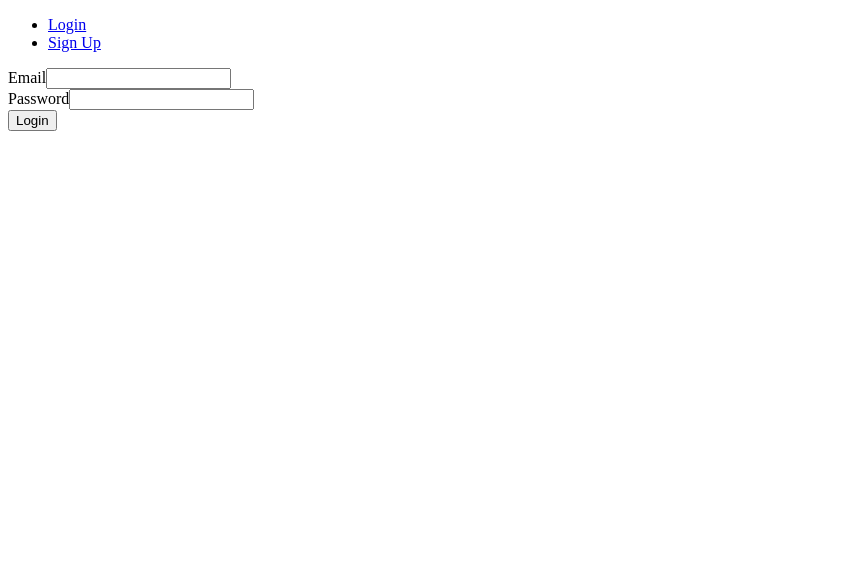
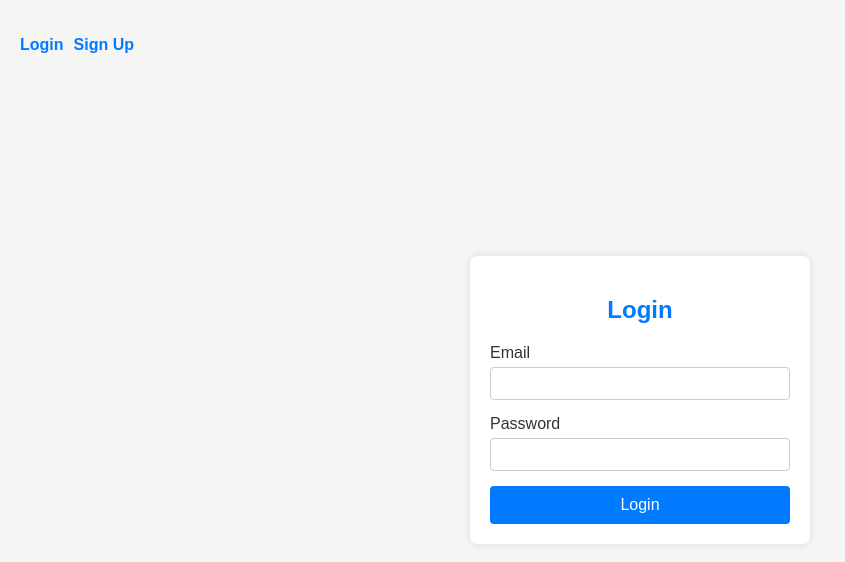
Before and after one commit to PUP-BSIT/playground-alima-kailamarie, an Angular app in the folder sample_app/: page /login in a window 1280 px wide. Shown: the top 562 px of the page, without its empty margins (0-845 px from the left). Built offline with nearby package versions, Linux system fonts and the light colour scheme.

Commit message:
add css styles

```diff
--- a/sample_app/src/app/login/login.component.css
+++ b/sample_app/src/app/login/login.component.css
@@ -0,0 +1,46 @@
+.container {
+    background-color: #fff;
+    padding: 20px;
+    border-radius: 8px;
+    box-shadow: 0 0 10px rgba(0, 0, 0, 0.1);
+    width: 300px;
+  }
+
+  .container h2 {
+    text-align: center;
+    color: #007bff;
+    margin-bottom: 20px;
+  }
+
+  form div {
+    margin-bottom: 15px;
+  }
+
+  label {
+    display: block;
+    margin-bottom: 5px;
+    color: #333;
+  }
+
+  input {
+    width: 100%;
+    padding: 8px;
+    box-sizing: border-box;
+    border: 1px solid #ccc;
+    border-radius: 4px;
+  }
+
+  button {
+    width: 100%;
+    padding: 10px;
+    background-color: #007bff;
+    border: none;
+    border-radius: 4px;
+    color: white;
+    font-size: 16px;
+    cursor: pointer;
+  }
+
+  button:hover {
+    background-color: #0056b3;
+  }
--- a/sample_app/src/app/login/login.component.html
+++ b/sample_app/src/app/login/login.component.html
@@ -1,3 +1,5 @@
+<div class="container">
+  <h2>Login</h2>
   <form (ngSubmit)="onSubmit()">
     <div>
       <label for="email">Email</label>
@@ -9,3 +11,4 @@
     </div>
     <button type="submit">Login</button>
   </form>
+</div>
--- a/sample_app/src/app/login/login.component.ts
+++ b/sample_app/src/app/login/login.component.ts
@@ -2,7 +2,8 @@ import { Component } from '@angular/core';
 
 @Component({
   selector: 'app-login',
-  templateUrl: './login.component.html'
+  templateUrl: './login.component.html',
+  styleUrls: ['./login.component.css']
 })
 export class LoginComponent {
   email: string = '';
--- a/sample_app/src/app/signup/signup.component.css
+++ b/sample_app/src/app/signup/signup.component.css
@@ -0,0 +1,46 @@
+.container {
+    background-color: #fff;
+    padding: 20px;
+    border-radius: 8px;
+    box-shadow: 0 0 10px rgba(0, 0, 0, 0.1);
+    width: 300px;
+  }
+
+  .container h2 {
+    text-align: center;
+    color: #28a745;
+    margin-bottom: 20px;
+  }
+
+  form div {
+    margin-bottom: 15px;
+  }
+
+  label {
+    display: block;
+    margin-bottom: 5px;
+    color: #333;
+  }
+
+  input {
+    width: 100%;
+    padding: 8px;
+    box-sizing: border-box;
+    border: 1px solid #ccc;
+    border-radius: 4px;
+  }
+
+  button {
+    width: 100%;
+    padding: 10px;
+    background-color: #28a745;
+    border: none;
+    border-radius: 4px;
+    color: white;
+    font-size: 16px;
+    cursor: pointer;
+  }
+
+  button:hover {
+    background-color: #218838;
+  }
--- a/sample_app/src/app/signup/signup.component.html
+++ b/sample_app/src/app/signup/signup.component.html
@@ -1,3 +1,5 @@
+<div class="container">
+    <h2>Sign Up</h2>
     <form (ngSubmit)="onSubmit()">
       <div>
         <label for="email">Email</label>
@@ -9,3 +11,4 @@
       </div>
       <button type="submit">Sign Up</button>
     </form>
+  </div>
--- a/sample_app/src/app/signup/signup.component.ts
+++ b/sample_app/src/app/signup/signup.component.ts
@@ -2,7 +2,8 @@ import { Component } from '@angular/core';
 
 @Component({
   selector: 'app-signup',
-  templateUrl: './signup.component.html'
+  templateUrl: './signup.component.html',
+  styleUrls: ['./signup.component.css']
 })
 export class SignupComponent {
   email: string = '';
--- a/sample_app/src/styles.css
+++ b/sample_app/src/styles.css
@@ -1 +1,36 @@
-/* You can add global styles to this file, and also import other style files */
+body {
+    font-family: Arial, sans-serif;
+    background-color: #f5f5f5;
+    margin: 0;
+    padding: 0;
+    display: flex;
+    justify-content: center;
+    align-items: center;
+    height: 100vh;
+  }
+
+  nav {
+    position: absolute;
+    top: 20px;
+    left: 20px;
+  }
+
+  nav ul {
+    list-style: none;
+    padding: 0;
+  }
+
+  nav li {
+    display: inline;
+    margin-right: 10px;
+  }
+
+  nav a {
+    text-decoration: none;
+    color: #007bff;
+    font-weight: bold;
+  }
+
+  nav a:hover {
+    text-decoration: underline;
+  }
```
Lines whose indentation alone changed are shown as unchanged.
